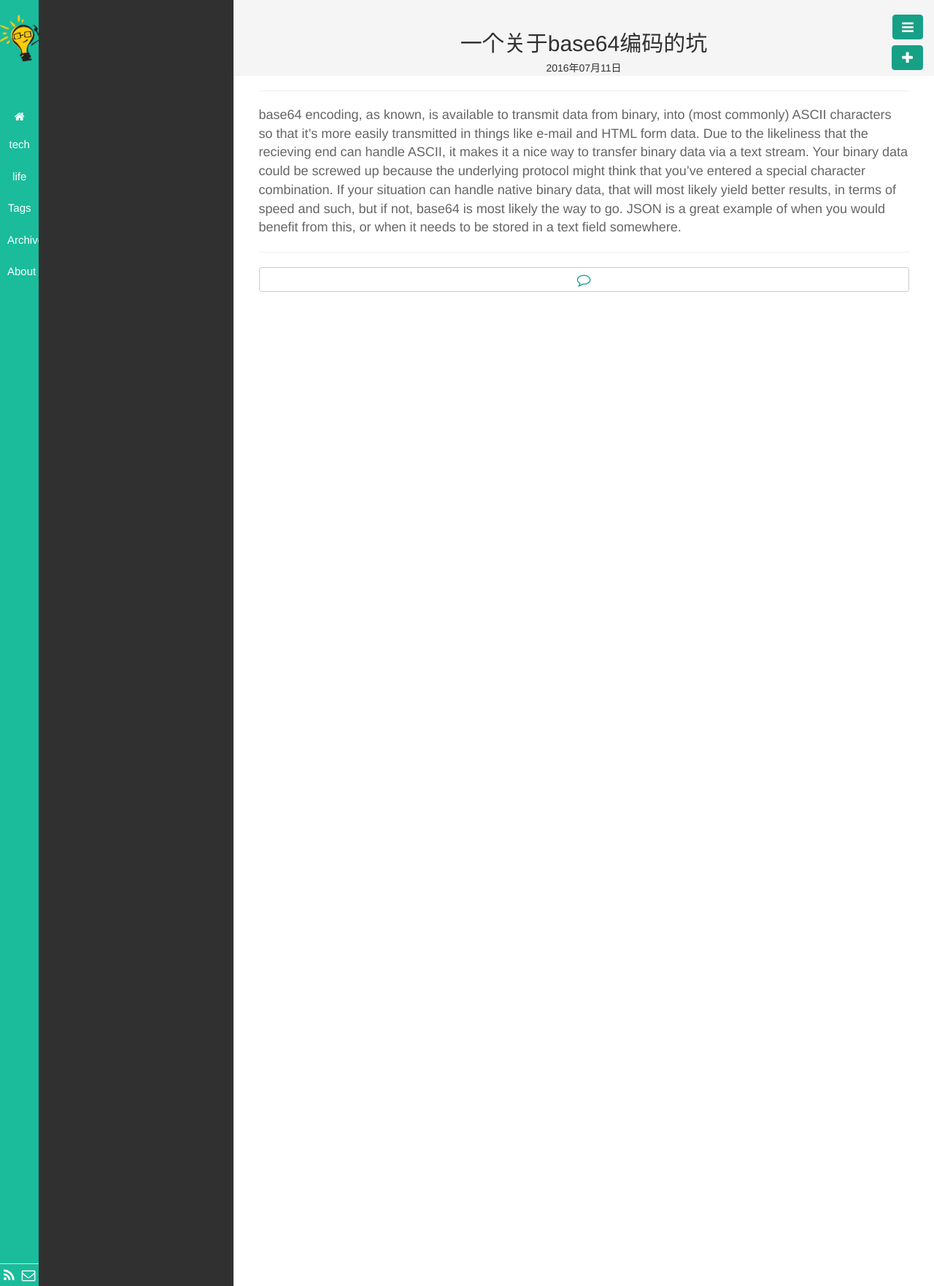
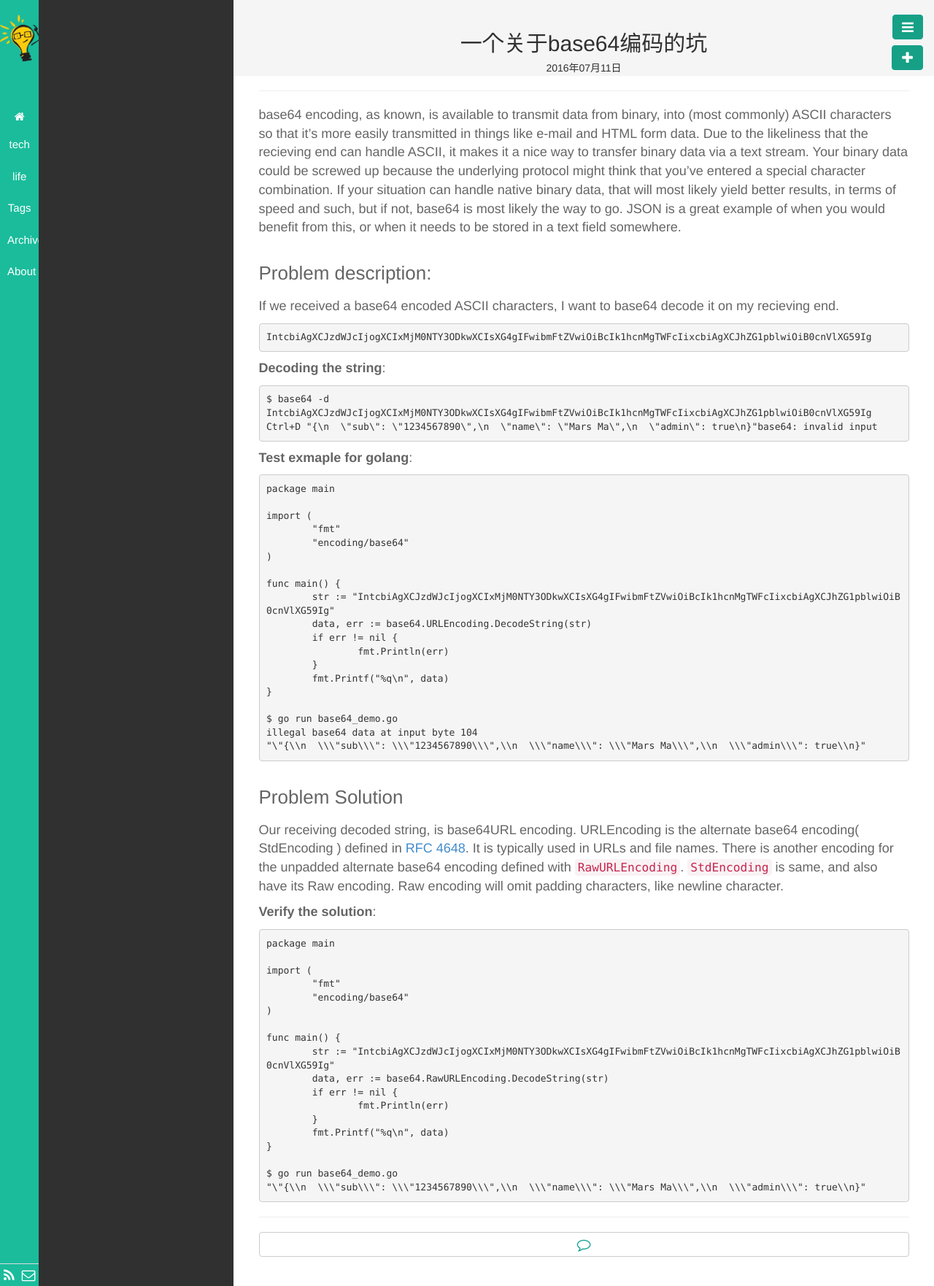
Before and after one commit to wenchma/wenchma.github.io, a Jekyll site: the page built from _posts/tech/2016-07-11-base64-trap.md, in a window 1280 px wide. Shown: the whole page at 73% size. Built offline with Jekyll 4.4.1, drawn with Linux system fonts in a browser that asks for light colours; nearby versions of some CDN libraries; library files that are not in the unit come from our copies.

Commit message:
Detail the base64 trap

````diff
--- a/_posts/tech/2016-07-11-base64-trap.md
+++ b/_posts/tech/2016-07-11-base64-trap.md
@@ -3,6 +3,7 @@ layout: post
 title:  "一个关于base64编码的坑"
 date:   2016-07-11 15:22:23
 categories: tech
+tags: base64
 ---
 
 base64 encoding, as known, is available to transmit data from binary, into (most commonly) ASCII characters so that it's more easily transmitted in things like
@@ -10,3 +11,75 @@ e-mail and HTML form data. Due to the likeliness that the recieving end can hand
 Your binary data could be screwed up because the underlying protocol might think that you've entered a special character combination. If your situation can handle
 native binary data, that will most likely yield better results, in terms of speed and such, but if not, base64 is most likely the way to go.
 JSON is a great example of when you would benefit from this, or when it needs to be stored in a text field somewhere.
+
+
+### Problem description:
+
+If we received a base64 encoded ASCII characters, I want to base64 decode it on my recieving end.
+
+```shell
+IntcbiAgXCJzdWJcIjogXCIxMjM0NTY3ODkwXCIsXG4gIFwibmFtZVwiOiBcIk1hcnMgTWFcIixcbiAgXCJhZG1pblwiOiB0cnVlXG59Ig
+```
+
+**Decoding the string**:
+
+```shell
+$ base64 -d
+IntcbiAgXCJzdWJcIjogXCIxMjM0NTY3ODkwXCIsXG4gIFwibmFtZVwiOiBcIk1hcnMgTWFcIixcbiAgXCJhZG1pblwiOiB0cnVlXG59Ig
+Ctrl+D "{\n  \"sub\": \"1234567890\",\n  \"name\": \"Mars Ma\",\n  \"admin\": true\n}"base64: invalid input
+```
+
+**Test exmaple for golang**:
+
+```
+package main
+
+import (
+	"fmt"
+	"encoding/base64"
+)
+
+func main() {
+	str := "IntcbiAgXCJzdWJcIjogXCIxMjM0NTY3ODkwXCIsXG4gIFwibmFtZVwiOiBcIk1hcnMgTWFcIixcbiAgXCJhZG1pblwiOiB0cnVlXG59Ig"
+	data, err := base64.URLEncoding.DecodeString(str)
+	if err != nil {
+		fmt.Println(err)
+	}
+	fmt.Printf("%q\n", data)
+}
+
+$ go run base64_demo.go
+illegal base64 data at input byte 104
+"\"{\\n  \\\"sub\\\": \\\"1234567890\\\",\\n  \\\"name\\\": \\\"Mars Ma\\\",\\n  \\\"admin\\\": true\\n}"
+```
+
+### Problem Solution
+
+Our receiving decoded string, is base64URL encoding. URLEncoding is the alternate base64 encoding( StdEncoding ) defined in [RFC 4648][RFC-4648]. It is typically used in URLs and file names.
+There is another encoding for the unpadded alternate base64 encoding defined with `RawURLEncoding`. `StdEncoding` is same, and also have its Raw encoding.
+Raw encoding will omit padding characters, like newline character.
+
+**Verify the solution**:
+
+```golang
+package main
+
+import (
+	"fmt"
+	"encoding/base64"
+)
+
+func main() {
+	str := "IntcbiAgXCJzdWJcIjogXCIxMjM0NTY3ODkwXCIsXG4gIFwibmFtZVwiOiBcIk1hcnMgTWFcIixcbiAgXCJhZG1pblwiOiB0cnVlXG59Ig"
+	data, err := base64.RawURLEncoding.DecodeString(str)
+	if err != nil {
+		fmt.Println(err)
+	}
+	fmt.Printf("%q\n", data)
+}
+
+$ go run base64_demo.go
+"\"{\\n  \\\"sub\\\": \\\"1234567890\\\",\\n  \\\"name\\\": \\\"Mars Ma\\\",\\n  \\\"admin\\\": true\\n}"
+```
+
+[RFC-4648]: https://tools.ietf.org/html/rfc3548
````
